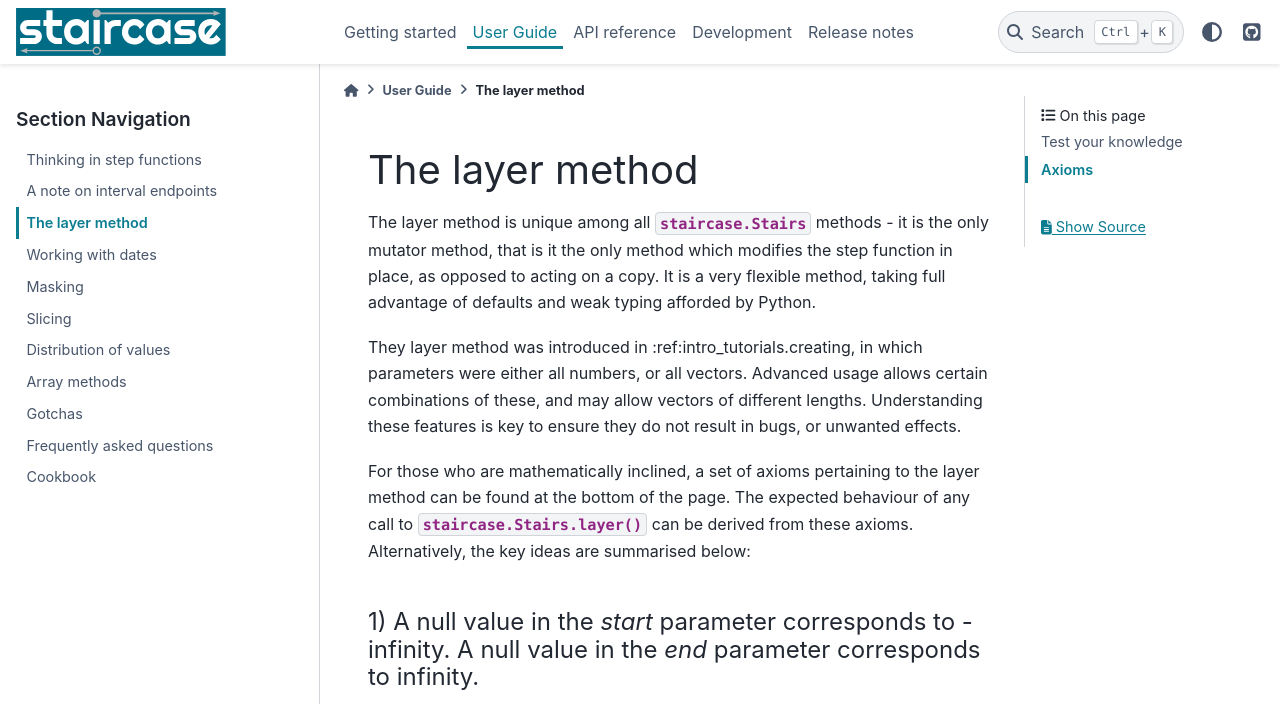
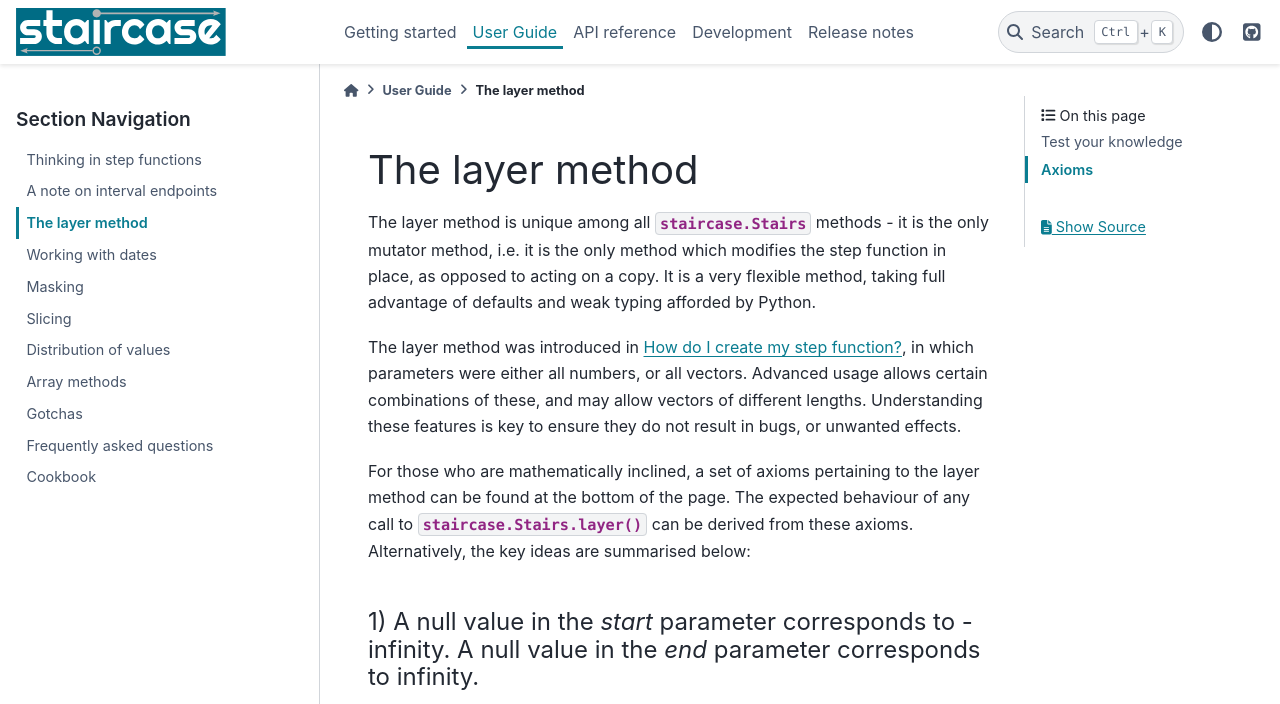
Before and after one commit to staircase-dev/staircase, a Sphinx documentation site: the page built from docs/user_guide/layering.rst, in a window 1280 px wide and 900 px high, cut to the strip 0-704 px from the top of the window. Built offline with Sphinx 7.4.7 and the PyData theme 0.15.4, drawn with Linux system fonts in a browser that asks for light colours; pages that are not in the unit, such as notebooks, are missing from menus.

Commit message:
Correcting typo and adjusting layering documentation (#111)
* chore: correcting typo and adjusting layering documentation

* adding quote marks to intro_tutorials_creating and adjusting documentation for clarity.

```diff
--- a/docs/user_guide/layering.rst
+++ b/docs/user_guide/layering.rst
@@ -3,9 +3,9 @@
 The layer method
 =================
 
-The layer method is unique among all :class:`staircase.Stairs` methods - it is the only mutator method, that is it the only method which modifies the step function in place, as opposed to acting on a copy.  It is a very flexible method, taking full advantage of defaults and weak typing afforded by Python.
+The layer method is unique among all :class:`staircase.Stairs` methods - it is the only mutator method, i.e. it is the only method which modifies the step function in place, as opposed to acting on a copy.  It is a very flexible method, taking full advantage of defaults and weak typing afforded by Python.
 
-They layer method was introduced in :ref:intro_tutorials.creating, in which parameters were either all numbers, or all vectors.  Advanced usage allows certain combinations of these, and may allow vectors of different lengths.  Understanding these features is key to ensure they do not result in bugs, or unwanted effects.
+The layer method was introduced in :ref:`intro_tutorials.creating`, in which parameters were either all numbers, or all vectors.  Advanced usage allows certain combinations of these, and may allow vectors of different lengths.  Understanding these features is key to ensure they do not result in bugs, or unwanted effects.
 
 For those who are mathematically inclined, a set of axioms pertaining to the layer method can be found at the bottom of the page.  The expected behaviour of any call to :meth:`staircase.Stairs.layer` can be derived from these axioms.  Alternatively, the key ideas are summarised below:
 
```
